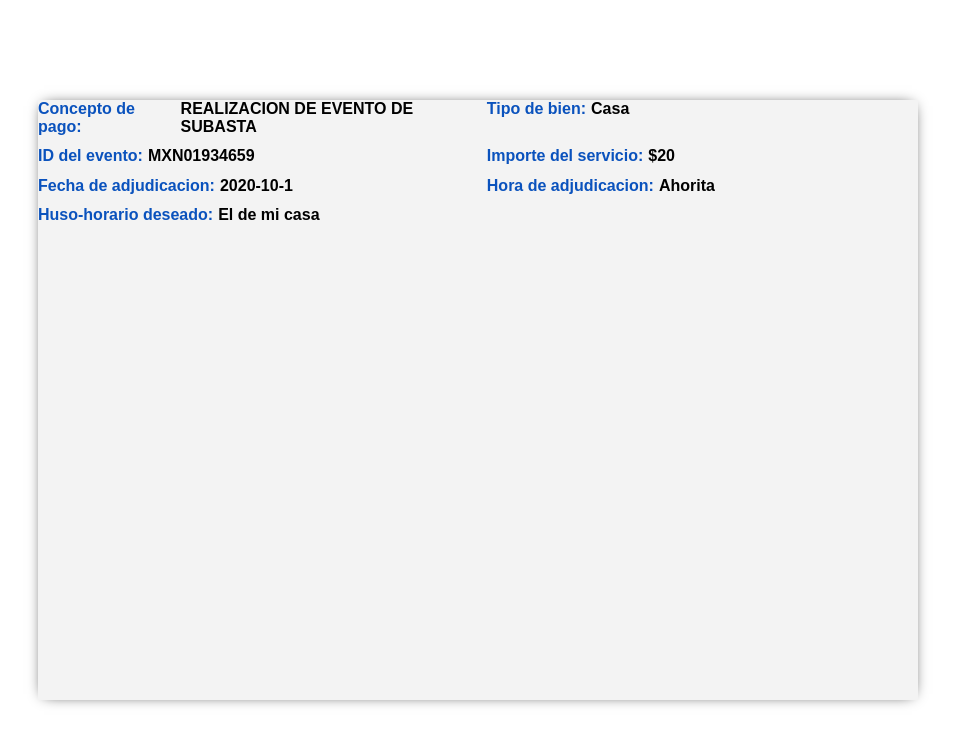
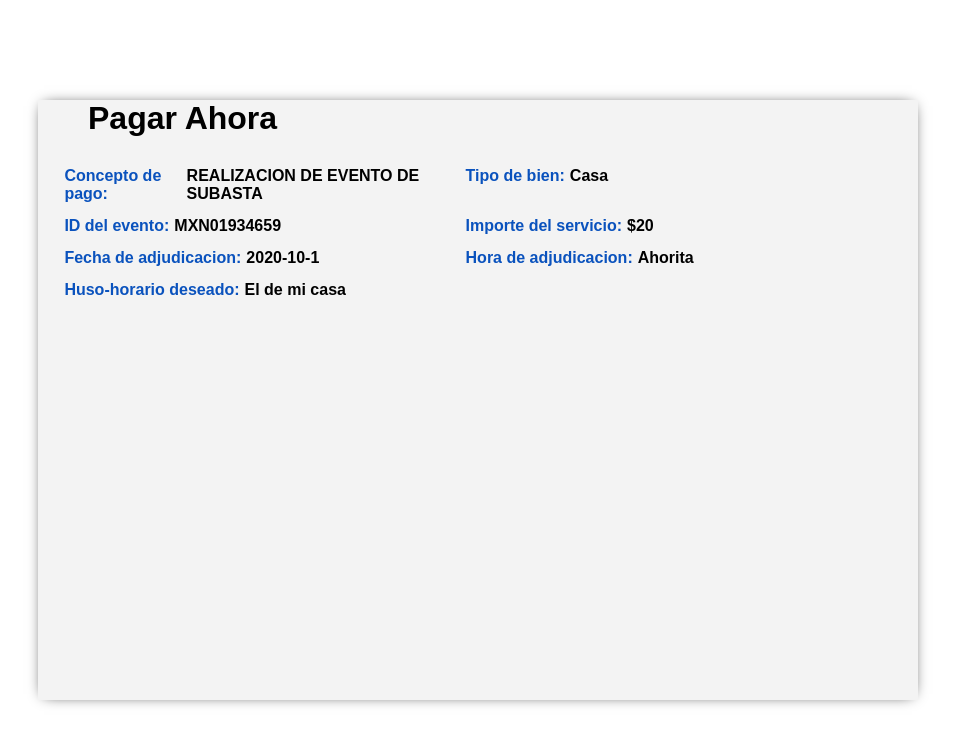
Before and after one commit to MaddozS/openpay-pago-arq, a Vue app in the folder client/: page / in a window 1280 px wide. Shown: the top 744 px of the page, without its empty margins (162-1117 px from the left). Built offline with nearby package versions, Linux system fonts and the light colour scheme.

Commit message:
Added title and changed some styles

```diff
--- a/client/src/components/pages/Checkout.vue
+++ b/client/src/components/pages/Checkout.vue
@@ -1,6 +1,7 @@
 <template>
   <div class="container">
     <div class="inner-container">
+      <h1 class="title">Pagar Ahora</h1>
       <div class="wrapper">
         <infoPago v-for="(val, key) in informacionPago" :key="key" :concepto="key" :infoConcepto="val"/>
       </div>
@@ -48,8 +49,13 @@ export default {
 }
 .wrapper {
   display: grid;
-  grid-template-columns: 50% 49%;
-  grid-gap: 1%;
+  grid-template-columns: 44% 48%;
+  padding-left: 3%;
+  grid-gap: 3%;
+}
+.title{
+  padding-bottom: 30px;
+  padding-left: 50px;
 }
 
 </style>
```
